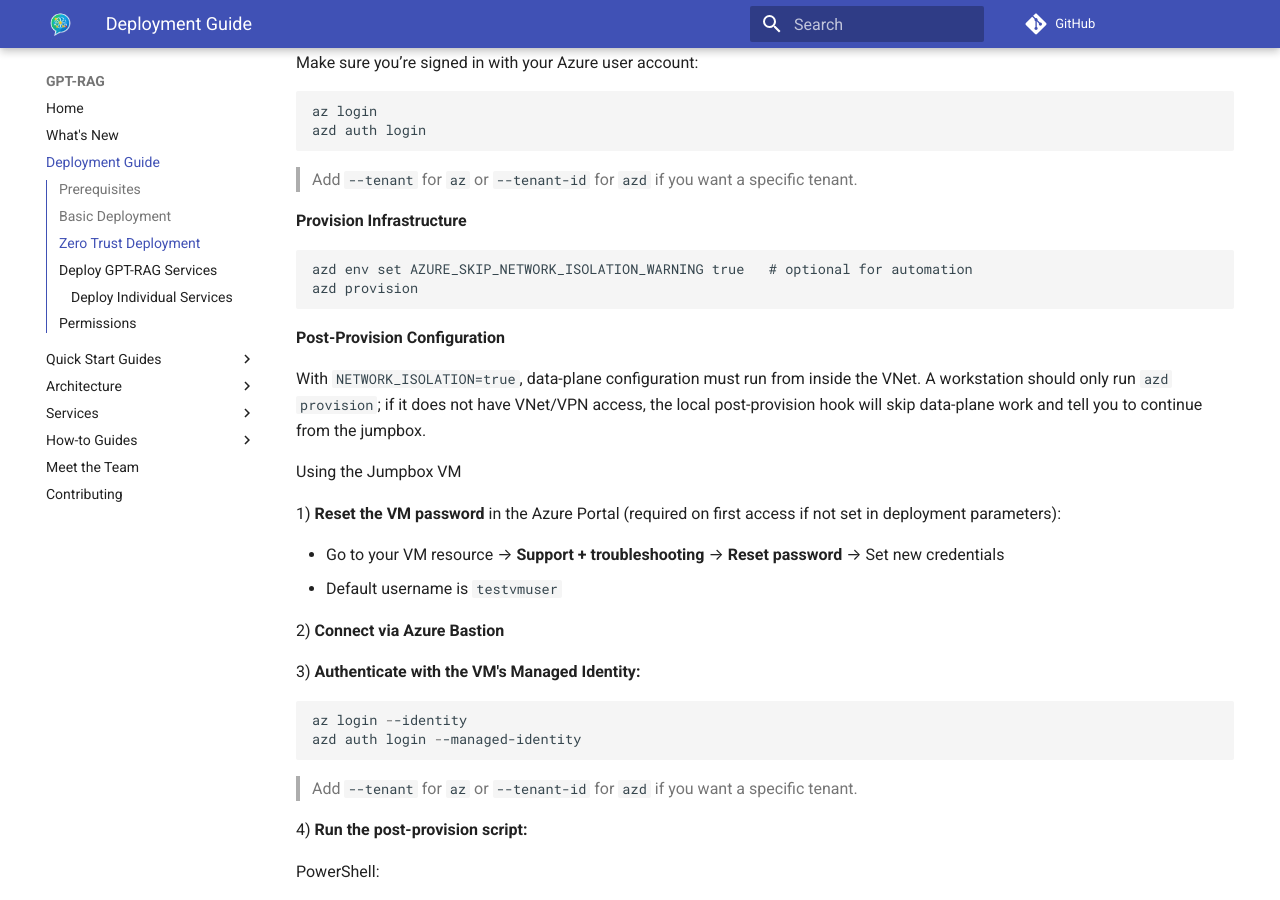
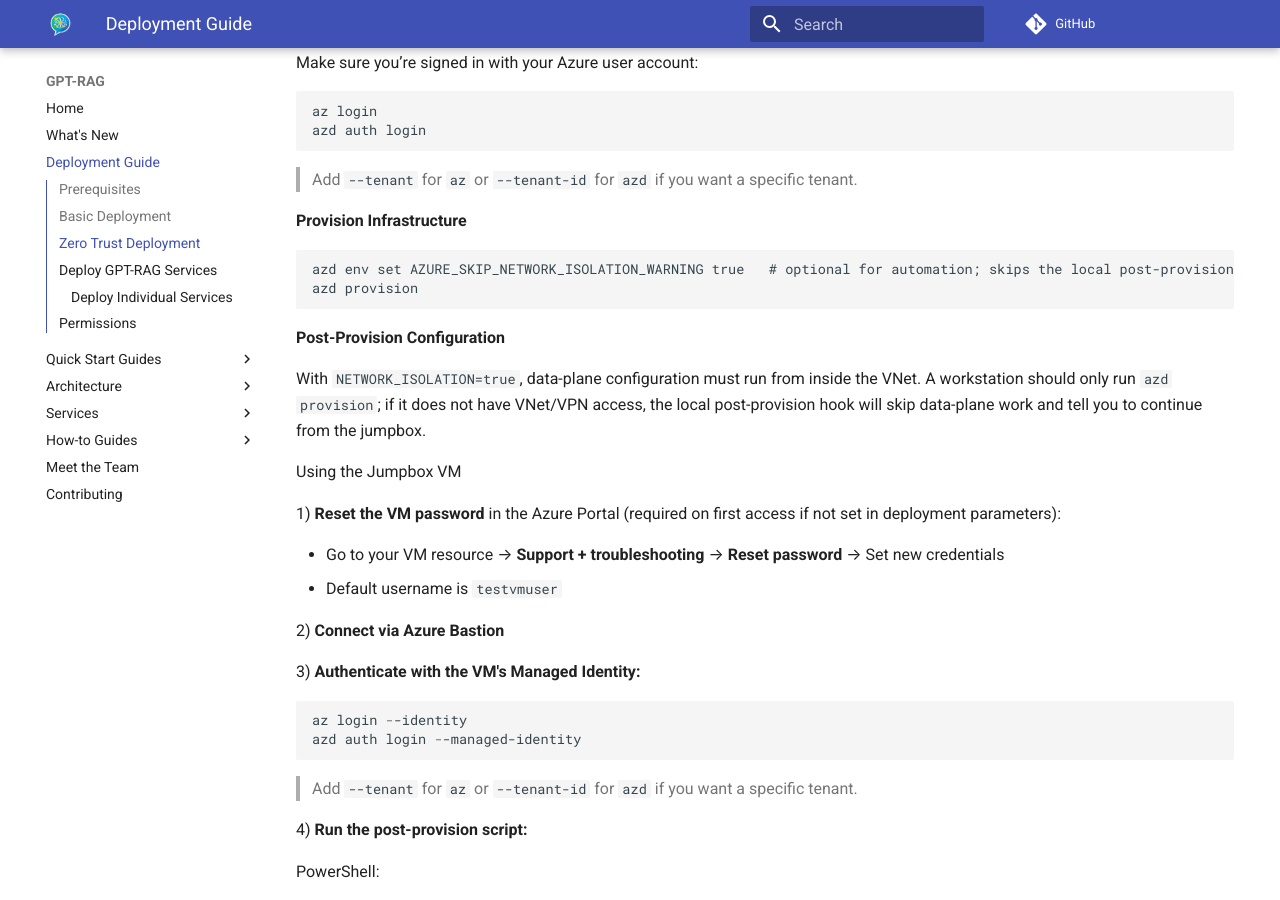
Before and after one commit to Azure/GPT-RAG, an MkDocs documentation site: the page built from docs/deploy.md, in a window 1280 px wide and 900 px high, scrolled down 2259 px. Built offline with MkDocs 1.6.1 and Material for MkDocs 9.7.7, drawn with Linux system fonts in a browser that asks for light colours; comment, search, counter and statistics services are not loaded.

Commit message:
docs: clarify automated NI provision skip
Co-authored-by: Copilot <223556219+Copilot@users.noreply.github.com>

````diff
--- a/docs/deploy.md
+++ b/docs/deploy.md
@@ -86,7 +86,7 @@ azd auth login
 **Provision Infrastructure**
 
 ```
-azd env set AZURE_SKIP_NETWORK_ISOLATION_WARNING true   # optional for automation
+azd env set AZURE_SKIP_NETWORK_ISOLATION_WARNING true   # optional for automation; skips the local post-provision prompt
 azd provision
 ```
 
````
